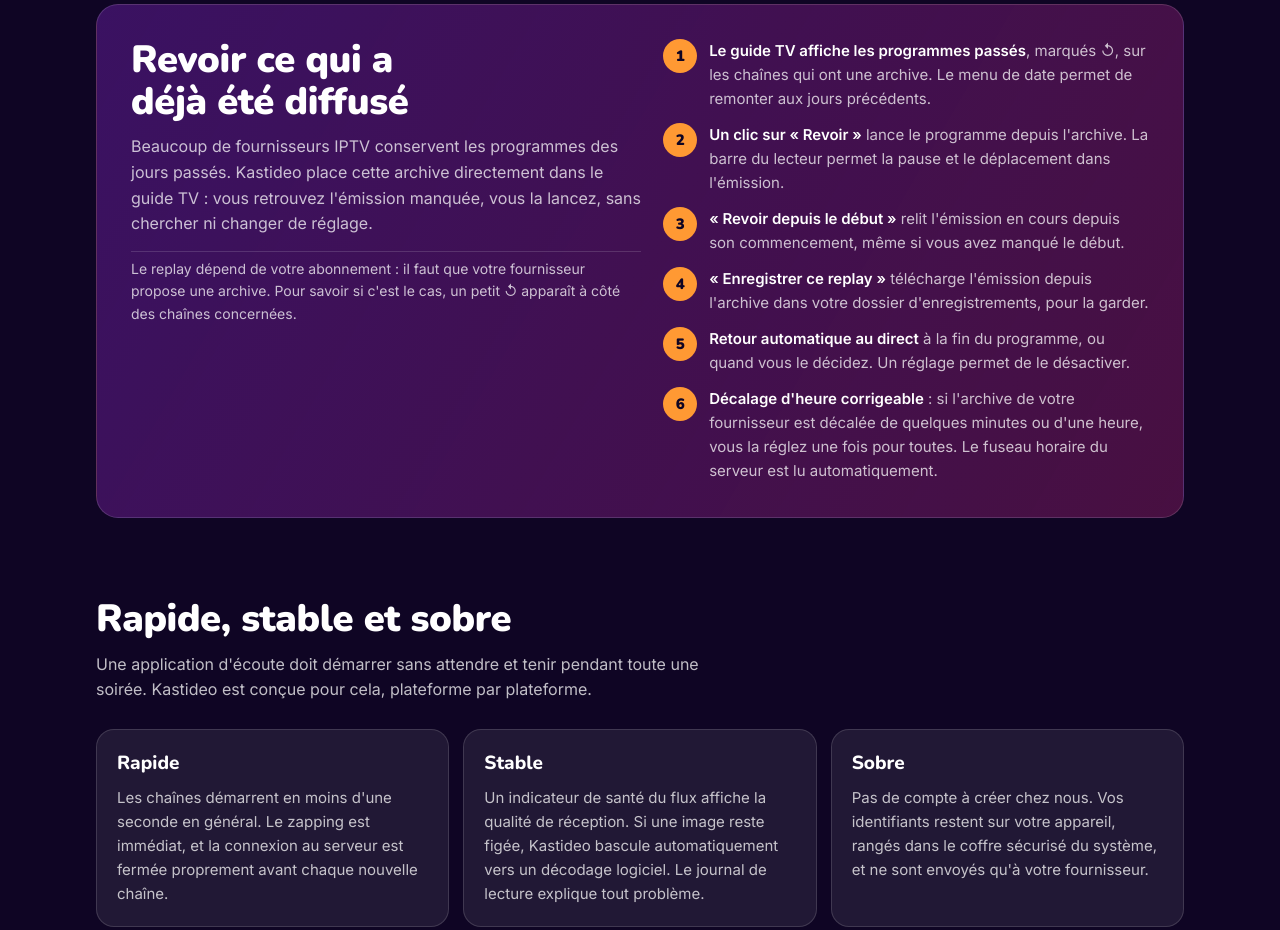
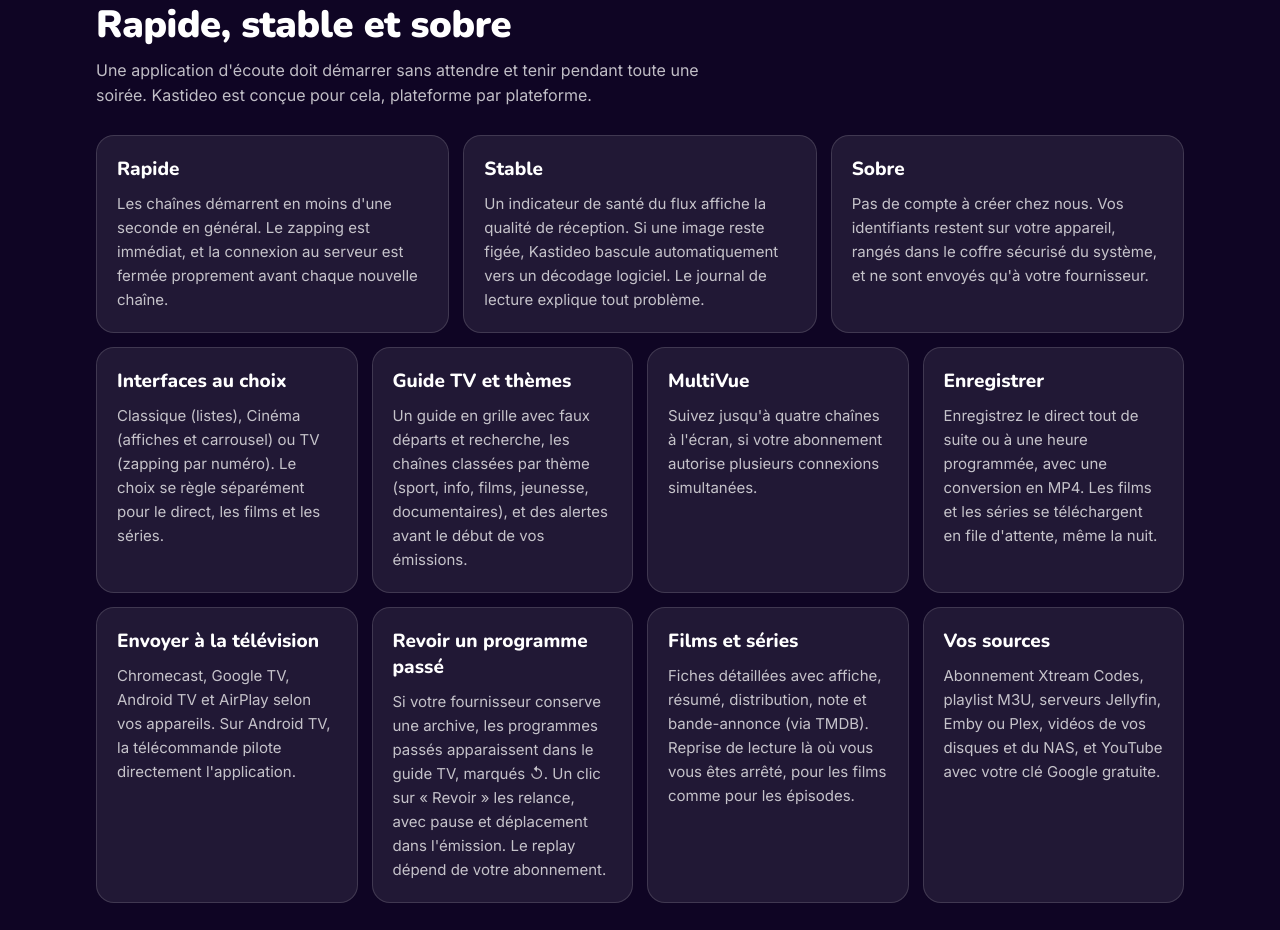
Before and after one commit to jihemezes/kastideo-site, a plain HTML site: page public/index.html in a window 1280 px wide. Shown: the part 951-1881 px from the top of the page. Drawn offline with nearby package versions, Linux system fonts and the light colour scheme.

Commit message:
Accueil : le replay devient une fonction parmi les autres
Co-Authored-By: Claude Sonnet 5.5 <noreply@anthropic.com>
Claude-Session: https://claude.ai/code/session_013hy8jXPaWAxvKH2vqZ1voK

```diff
--- a/public/index.html
+++ b/public/index.html
@@ -130,14 +130,6 @@ h3.sec { font: 900 clamp(26px, 4vw, 38px) "Nunito", sans-serif; letter-spacing:
 .tag { align-self: flex-start; font-size: 12px; font-weight: 700; letter-spacing: 0.04em; text-transform: uppercase; padding: 4px 10px; border-radius: 999px; background: rgba(255, 153, 51, 0.16); color: var(--orange); }
 .tag.stable { background: rgba(255, 255, 255, 0.14); color: var(--fg); }
 
-/* Replay : mise en avant */
-.replay { display: grid; gap: 22px; grid-template-columns: 1fr; padding: 26px; border-radius: 22px; border: 1px solid var(--line); background: linear-gradient(120deg, rgba(87, 26, 140, 0.6), rgba(204, 41, 133, 0.3)); }
-@media (min-width: 760px) { .replay { grid-template-columns: 1.05fr 1fr; align-items: start; padding: 34px; } }
-.replay ol { margin: 0; padding: 0; list-style: none; display: grid; gap: 12px; }
-.replay li { display: grid; grid-template-columns: 34px 1fr; gap: 12px; color: var(--muted); font-size: 15px; min-width: 0; }
-.replay li b { color: var(--fg); font-weight: 600; }
-.step-num { width: 34px; height: 34px; border-radius: 50%; display: grid; place-items: center; background: var(--orange); color: var(--night); font: 900 15px "Nunito", sans-serif; }
-.arrow { color: var(--orange); font-weight: 900; }
 .note { font-size: 14px; color: var(--muted); margin: 0; padding-top: 6px; border-top: 1px solid var(--line); }
 
 /* Versions */
@@ -184,7 +176,6 @@ footer { margin-top: clamp(60px, 12vh, 110px); border-top: 1px solid var(--line)
       </div>
     </a>
     <nav class="main" aria-label="Navigation principale">
-      <a href="#replay" data-fr="Replay" data-en="Replay">Replay</a>
       <a href="#fonctions" data-fr="Fonctions" data-en="Features">Fonctions</a>
       <a href="#versions" data-fr="Versions" data-en="Versions">Versions</a>
       <a href="#telecharger" data-fr="Télécharger" data-en="Download">Télécharger</a>
@@ -199,7 +190,7 @@ footer { margin-top: clamp(60px, 12vh, 110px); border-top: 1px solid var(--line)
     <p class="lead" data-fr="Kastideo réunit votre abonnement IPTV, vos films, vos séries et vos serveurs personnels dans une seule application. Le direct démarre vite, le guide TV se parcourt comme un programme de télévision, et vous pouvez revoir ce qui a déjà été diffusé. Vous apportez vos sources, Kastideo se charge de les lire." data-en="Kastideo brings your IPTV subscription, your films, your series and your personal servers into one app. Live channels start quickly, the TV guide works like a real programme guide, and you can watch what already aired. You bring your own sources, Kastideo plays them.">Kastideo réunit votre abonnement IPTV, vos films, vos séries et vos serveurs personnels dans une seule application. Le direct démarre vite, le guide TV se parcourt comme un programme de télévision, et vous pouvez revoir ce qui a déjà été diffusé. Vous apportez vos sources, Kastideo se charge de les lire.</p>
     <div class="actions">
       <a class="btn primary" href="#telecharger" data-fr="Télécharger Kastideo" data-en="Download Kastideo">Télécharger Kastideo</a>
-      <a class="btn ghost" href="#replay" data-fr="Découvrir le replay" data-en="Discover replay">Découvrir le replay</a>
+      <a class="btn ghost" href="#fonctions" data-fr="Découvrir les fonctions" data-en="Discover features">Découvrir les fonctions</a>
     </div>
   </div>
 
@@ -226,23 +217,6 @@ footer { margin-top: clamp(60px, 12vh, 110px); border-top: 1px solid var(--line)
     </a>
   </div>
 
-  <section id="replay" aria-labelledby="t-replay">
-    <div class="replay">
-      <div>
-        <h3 class="sec" id="t-replay" data-fr="Revoir ce qui a déjà été diffusé" data-en="Watch what already aired">Revoir ce qui a déjà été diffusé</h3>
-        <p class="sec-lead" style="margin-bottom:14px" data-fr="Beaucoup de fournisseurs IPTV conservent les programmes des jours passés. Kastideo place cette archive directement dans le guide TV : vous retrouvez l'émission manquée, vous la lancez, sans chercher ni changer de réglage." data-en="Many IPTV providers keep the programmes of past days. Kastideo puts that archive directly into the TV guide: you find the programme you missed and play it, without searching or changing settings.">Beaucoup de fournisseurs IPTV conservent les programmes des jours passés. Kastideo place cette archive directement dans le guide TV : vous retrouvez l'émission manquée, vous la lancez, sans chercher ni changer de réglage.</p>
-        <p class="note" data-fr="Le replay dépend de votre abonnement : il faut que votre fournisseur propose une archive. Pour savoir si c'est le cas, un petit ↺ apparaît à côté des chaînes concernées." data-en="Replay depends on your subscription: your provider must offer an archive. When it does, a small ↺ appears next to the channels concerned.">Le replay dépend de votre abonnement : il faut que votre fournisseur propose une archive. Pour savoir si c'est le cas, un petit ↺ apparaît à côté des chaînes concernées.</p>
-      </div>
-      <ol>
-        <li><span class="step-num">1</span><span><b>Le guide TV affiche les programmes passés</b>, marqués ↺, sur les chaînes qui ont une archive. Le menu de date permet de remonter aux jours précédents.</span></li>
-        <li><span class="step-num">2</span><span><b>Un clic sur « Revoir »</b> lance le programme depuis l'archive. La barre du lecteur permet la pause et le déplacement dans l'émission.</span></li>
-        <li><span class="step-num">3</span><span><b>« Revoir depuis le début »</b> relit l'émission en cours depuis son commencement, même si vous avez manqué le début.</span></li>
-        <li><span class="step-num">4</span><span><b>« Enregistrer ce replay »</b> télécharge l'émission depuis l'archive dans votre dossier d'enregistrements, pour la garder.</span></li>
-        <li><span class="step-num">5</span><span><b>Retour automatique au direct</b> à la fin du programme, ou quand vous le décidez. Un réglage permet de le désactiver.</span></li>
-        <li><span class="step-num">6</span><span><b>Décalage d'heure corrigeable</b> : si l'archive de votre fournisseur est décalée de quelques minutes ou d'une heure, vous la réglez une fois pour toutes. Le fuseau horaire du serveur est lu automatiquement.</span></li>
-      </ol>
-    </div>
-  </section>
 
   <section id="fonctions" aria-labelledby="t-fonctions">
     <h3 class="sec" id="t-fonctions" data-fr="Rapide, stable et sobre" data-en="Fast, stable and frugal">Rapide, stable et sobre</h3>
@@ -282,6 +256,14 @@ footer { margin-top: clamp(60px, 12vh, 110px); border-top: 1px solid var(--line)
       <div class="card">
         <h4 data-fr="Envoyer à la télévision" data-en="Cast to a TV">Envoyer à la télévision</h4>
         <p data-fr="Chromecast, Google TV, Android TV et AirPlay selon vos appareils. Sur Android TV, la télécommande pilote directement l'application." data-en="Chromecast, Google TV, Android TV and AirPlay, depending on your devices. On Android TV, the remote controls the app directly.">Chromecast, Google TV, Android TV et AirPlay selon vos appareils. Sur Android TV, la télécommande pilote directement l'application.</p>
+      </div>
+      <div class="card">
+        <h4 data-fr="Revoir un programme passé" data-en="Watch a past programme">Revoir un programme passé</h4>
+        <p data-fr="Si votre fournisseur conserve une archive, les programmes passés apparaissent dans le guide TV, marqués ↺. Un clic sur « Revoir » les relance, avec pause et déplacement dans l'émission. Le replay dépend de votre abonnement." data-en="If your provider keeps an archive, past programmes appear in the TV guide, marked ↺. One click on “Watch” plays them, with pause and seeking. Replay depends on your subscription.">Si votre fournisseur conserve une archive, les programmes passés apparaissent dans le guide TV, marqués ↺. Un clic sur « Revoir » les relance, avec pause et déplacement dans l'émission. Le replay dépend de votre abonnement.</p>
+      </div>
+      <div class="card">
+        <h4 data-fr="Films et séries" data-en="Movies and series">Films et séries</h4>
+        <p data-fr="Fiches détaillées avec affiche, résumé, distribution, note et bande-annonce (via TMDB). Reprise de lecture là où vous vous êtes arrêté, pour les films comme pour les épisodes." data-en="Detailed pages with poster, plot, cast, rating and trailer (via TMDB). Resume playback where you left off, for movies and episodes alike.">Fiches détaillées avec affiche, résumé, distribution, note et bande-annonce (via TMDB). Reprise de lecture là où vous vous êtes arrêté, pour les films comme pour les épisodes.</p>
       </div>
       <div class="card">
         <h4 data-fr="Vos sources" data-en="Your sources">Vos sources</h4>
```
